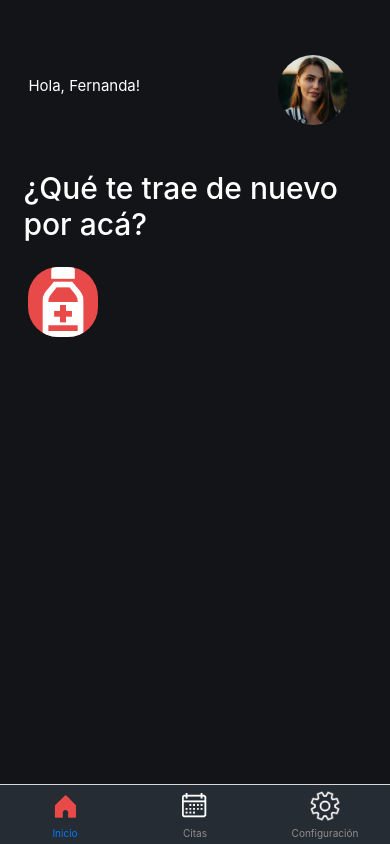
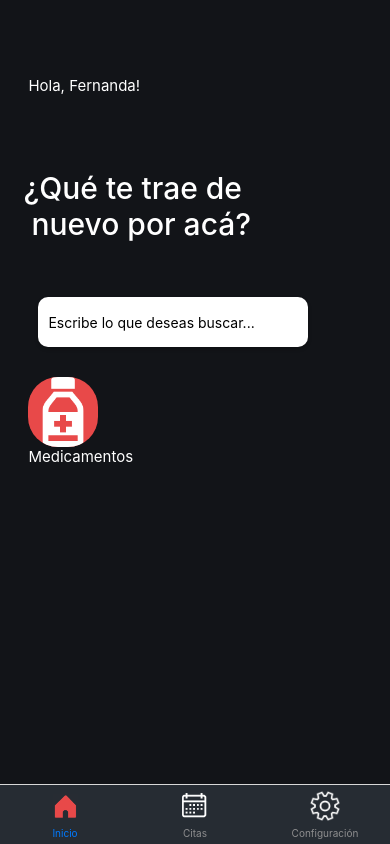
Before and after one commit to PR-Centros-Salud/Front-End-Mobile-App, a React Native app: screen /Home in a window 390 px wide. Built offline with nearby package versions, Linux system fonts and the light colour scheme.

Commit message:
Home - search bar implementado

```diff
--- a/Components/DashBoard.js
+++ b/Components/DashBoard.js
@@ -1,5 +1,10 @@
 import React from 'react';
-import { View, Text, Button, Image, StyleSheet, TouchableOpacity, ScrollView } from 'react-native';
+import { View, Text, Button, Image, StyleSheet, TouchableOpacity, ScrollView, Dimensions, TextInput} from 'react-native';
+import { SearchBar } from 'react-native-screens';
+import Icon from 'react-native-vector-icons/FontAwesome';
+
+
+
 
 const FindScreen = ({navigation}) => {
     return(
@@ -14,23 +19,39 @@ const FindScreen = ({navigation}) => {
                     </Text>
 
                 </View>
+
+
                 <Image
                     source={require('../assets/userPictures/lady.png')}
                     resizeMode='contain'
-                    style={{
-                        borderRadius:50,
-                        width: 70,
-                        height: 70,
-                        marginRight:10
-                    }}
+                    style={styles.right}
                   />
             </View>
 
             <ScrollView style={styles.scrollV}>
 
-                <Text style={styles.subText}>¿Qué te trae de nuevo por acá?</Text>
+                <Text style={styles.subText}>¿Qué te trae de {"\n"} nuevo por acá?</Text>
+
+
+                <View style={styles.searchbarContainer}>
+
+                    <View style={styles.searchBar}>
+                        <TextInput
+
+                            style={styles.input}
+                            placeholder="Escribe lo que deseas buscar..."
+                            placeholderTextColor="#000"
+                            autoCapitalize="none"
+                            autoCorrect={false}
+
+                        />
+                    </View>
+
+
+                </View>
 
                 <View style={styles.optionsContainer}>
+                    <View style={styles.option}>
                         <Image source={require('../assets/Icons/medicine.png')}
                             resizeMode='contain'
                             style={{
@@ -40,8 +61,13 @@ const FindScreen = ({navigation}) => {
                                 tintColor:'#FFF',
                                 width: 70,
                                 height: 70,
-                        marginRight:10}}/>
+                                alignItems: 'center' }}/>
+                        <Text style={styles.optionText}>Medicamentos</Text>
                     </View>
+                </View>
+
+
+
 
             </ScrollView>
 
@@ -50,13 +76,15 @@ const FindScreen = ({navigation}) => {
     );
 }
 
+const windowWidth = Dimensions.get('window').width;
+
 export default FindScreen;
 
 const BGColor = '#121418';
 const styles = StyleSheet.create({
     container:{
         flex: 1,
-        width:'100%',
+        width: windowWidth,
         alignItems:"center",
         justifyContent:"center",
         alignSelf:'center',
@@ -123,10 +151,69 @@ const styles = StyleSheet.create({
     optionsContainer:{
         top:50,
         height:80,
-        width:'88%',
+        width:windowWidth-110,
         padding:5,
-        marginBottom:0,
+        marginTop:30,
+        marginRight: windowWidth/4,
+        flexDirection: 'row'
+    },
+    searchbarContainer:{
+        top:50,
+        height:80,
+        width:windowWidth-110,
+        padding:5,
+        margin:0,
         flexDirection: 'row'
     },
 
+    right:{
+        alignItems:'right',
+        width: windowWidth,
+        height: 70,
+        borderRadius: 50,
+
+
+    },icon:{
+        width: 50,
+        height: 50,
+        marginRight:10
+    },
+    searchBar:{
+        margin: 10,
+        padding: 10,
+        backgroundColor: '#fff',
+        borderRadius: 10,
+        flexDirection: 'row',
+        alignItems: 'center',
+        width: windowWidth - 120,
+        top: 20,
+        left: 0,
+        bottom: 0,
+        right: 0,
+        shadowColor: '#000',
+        shadowOffset: {
+            width: 0,
+            height: 2,
+        },
+        shadowOpacity: 0.25,
+        shadowRadius: 3.84,
+        elevation: 5,
+    },
+    optionText:{
+        fontSize:15,
+        alignContent:'center',
+        width:200,
+        color:'#fff',
+        marginBottom:10,
+        marginRight:30
+    },
+
+
+
+
+
+
+
+
+
 });
```
Lines whose indentation alone changed are shown as unchanged.
